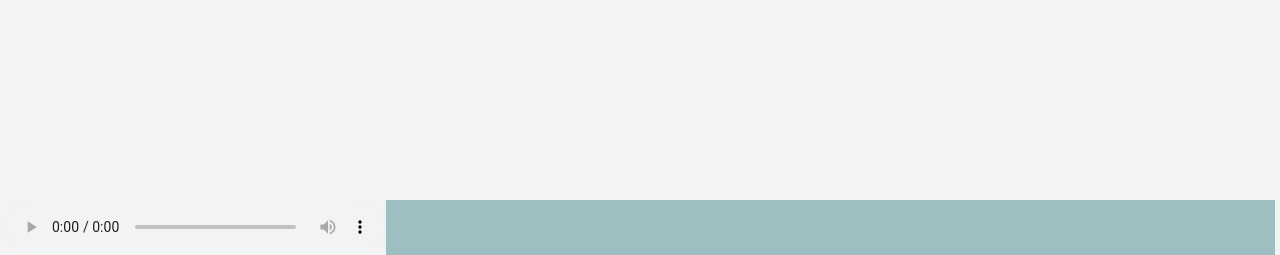
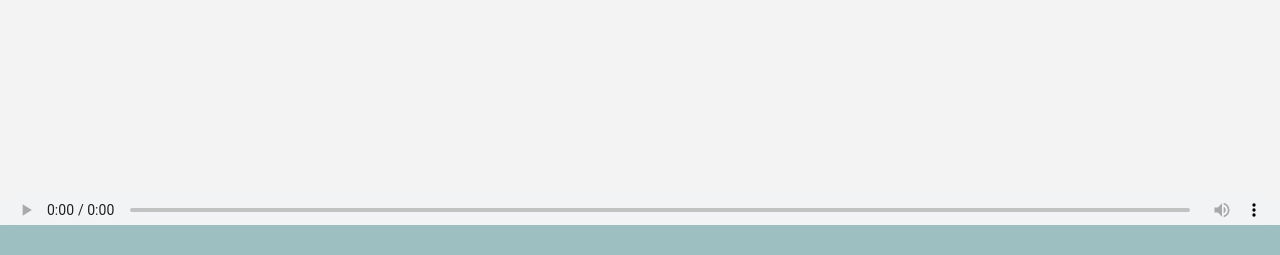
Before and after one commit to Keenanks/CS386-Software-Engineering, a PHP site: page /Rough_Prototype/Rough_Prototype/songpage.php in a window 1280 px wide. Shown: the part 545-800 px from the top of the page. Run offline with PHP 8.4, Linux system fonts and the light colour scheme; data that the repository does not hold is empty.

Commit message:
Added the analyizer and audio bar to the bottom and made it so that it stays there even with a very small window size

```diff
--- a/Rough_Prototype/Rough_Prototype/playButton.css
+++ b/Rough_Prototype/Rough_Prototype/playButton.css
@@ -53,5 +53,5 @@
 .audio_box
 {
     background-color: white;
-    width: 30%;
+    width: 100%;
 }
--- a/Rough_Prototype/Rough_Prototype/songpage.php
+++ b/Rough_Prototype/Rough_Prototype/songpage.php
@@ -35,9 +35,33 @@ if( !$conn )
     <link href="https://fonts.googleapis.com/css?family=Karla" rel="stylesheet">
 
     <style>
-        div#mp3_player{ position: fixed; bottom: 0; width:100%; height:60px; background:#F3F3F3; padding:5px; }
-        div#mp3_player > div > audio{  width:30%; background:#F3F3F3; float:left;  }
-        div#mp3_player > canvas{ width:70%; height:60px; background-color: #9ebfc1; float:left; }
+        div#mp3_player
+        {
+            position: fixed;
+            bottom: 0%;
+            width:100%;
+            height: 60px;
+            background:#F3F3F3;
+            padding: 0px;
+        }
+
+        div#mp3_player > div > audio
+        {
+            width:100%;
+            background:#F3F3F3;
+            float:left;
+            height: 30px;
+            padding: 0px;
+        }
+
+        div#mp3_player > canvas
+        {
+            width:100%;
+            height:30px;
+            background-color: #9ebfc1;
+            float:left;
+            padding: 0px;
+        }
     </style>
 
     <script>
@@ -199,7 +223,7 @@ mysqli_close($conn);
      so that the bar stays and continues to play while navigating the website
 -->
     <div id="mp3_player" style="background-color: #F3F3F3;">
-  <div id="audio_box"></div>
+  <div id="audio_box"></div><br>
   <canvas id="analyser_render"></canvas>
     </div>
 
```
